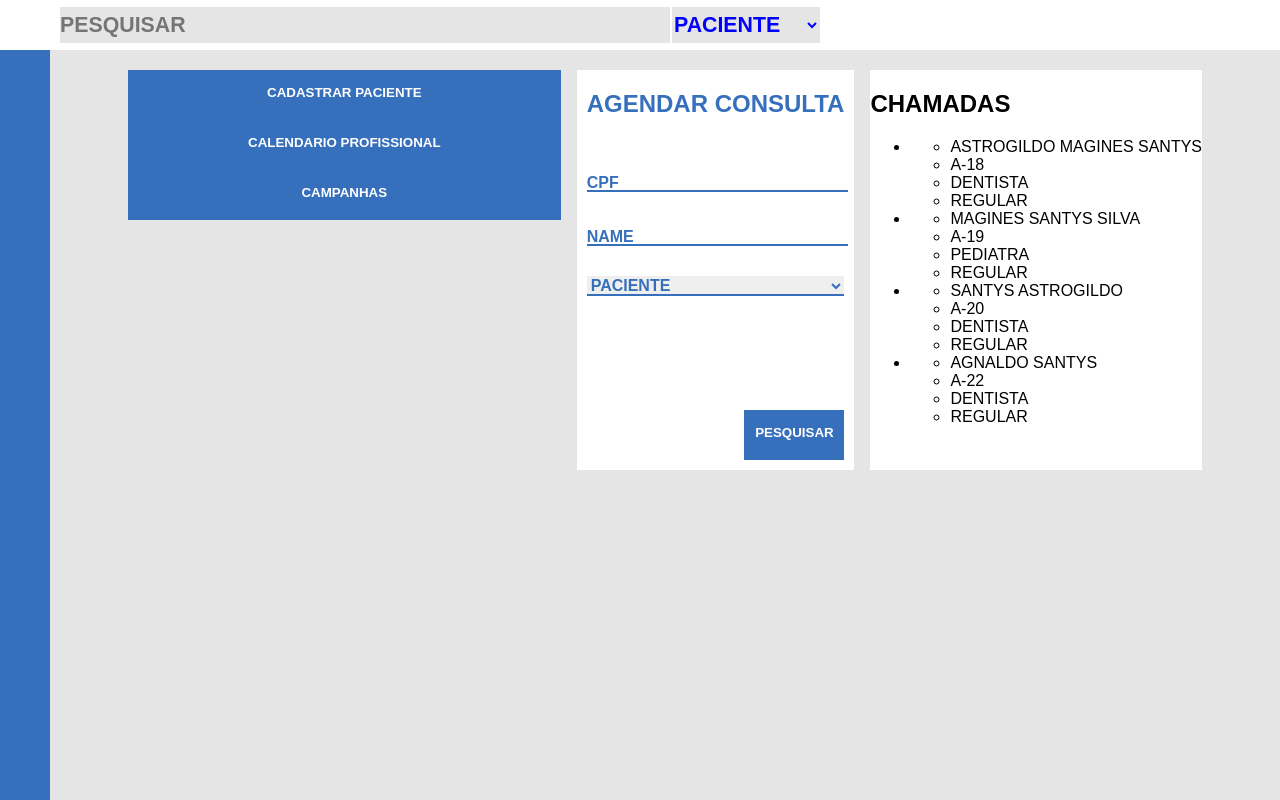
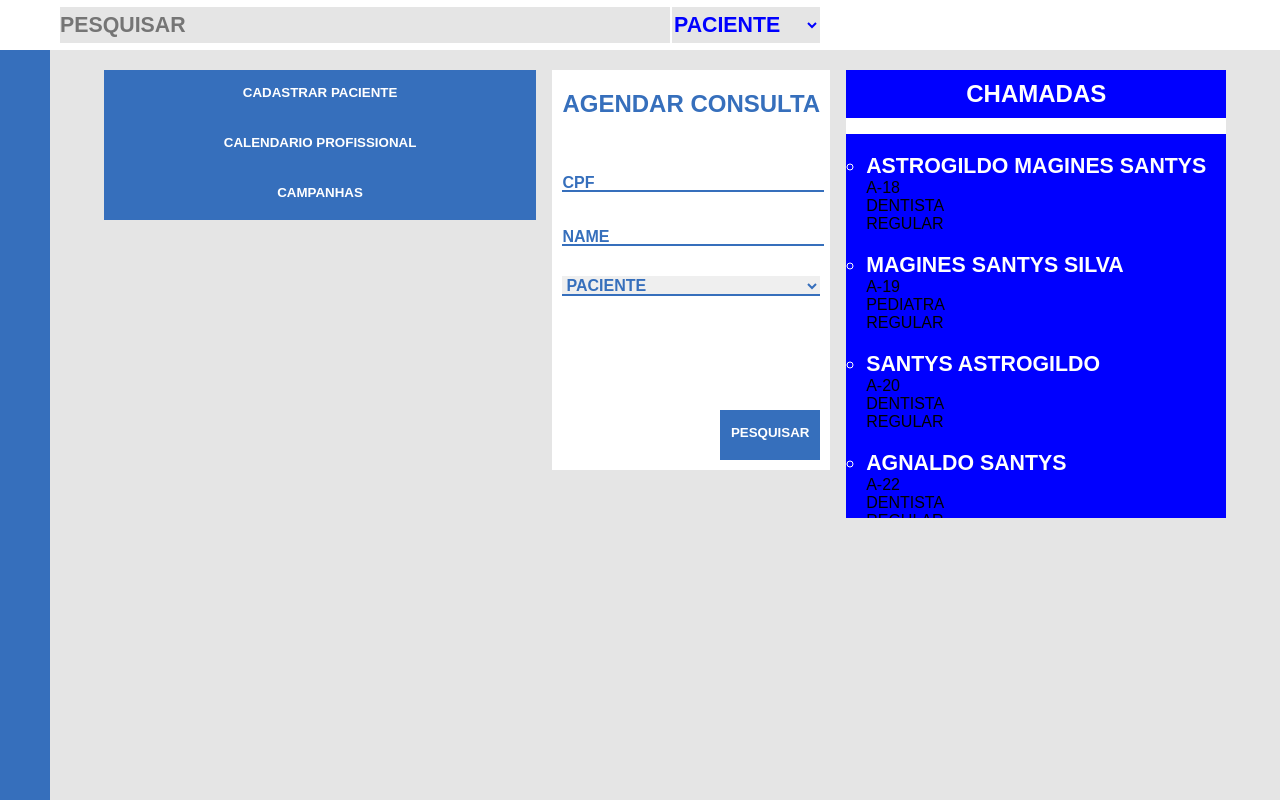
Before and after one commit to danroxha/sis, a React (Create React App) app: page / in a window 1280 px wide. Built offline with nearby package versions, Linux system fonts and the light colour scheme.

Commit message:
progresso

```diff
--- /dev/null
+++ b/src/pages/DashBoard/elements/components/SectionTertiary/SectionTertiary.css
@@ -0,0 +1,42 @@
+#list-section-tertiary header{
+    color: #FFF;
+    text-align: center;
+    vertical-align: middle;
+    padding: 10px;
+    background-color: blue;
+
+}
+#list-section-tertiary span{
+    text-align: center;
+    font-size: 18pt;
+    font-weight: bold;
+    padding: 0;
+}
+
+/*SCROLL*/
+#list-section-tertiary section {
+    overflow-y: scroll;
+    padding: 0;
+    scrollbar-width: thin;
+}
+#list-section-tertiary section::-webkit-scrollbar{
+    width: 5px;
+    background-color: #ccc;
+    padding: 0;
+}
+
+/*SCROLL*/
+
+#list-section-tertiary ul {
+    list-style: none;
+    background-color: blue;
+    padding: 10px;
+
+}
+
+.list-content li:first-of-type{
+    list-style: circle;
+    color: #FFF;
+    font-size: 16pt;
+    font-weight: bold;
+}
--- a/src/pages/DashBoard/elements/components/SectionTertiary/index.js
+++ b/src/pages/DashBoard/elements/components/SectionTertiary/index.js
@@ -2,16 +2,29 @@ import React from 'react';
 
 //import {List} from '../../../../../components/List';
 
-const List = ({data, title}) =>(
-    <main>
-        <h2>{title || ''}</h2>
+import './SectionTertiary.css';
+
+const List = ({data, title, id}) =>(
+    <main id = {id}>
+        <header>
+            <span>{title || ''}</span>
+        </header>
+        <section>
             <ul>
                 {
-                data.map(content =>
-                    <li>
+                    data.map((content, index_main) =>
+                        <li
+                            key = {`${index_main}_lists_${title}`}
+                            className = {`list-content ${(index_main == 0) ? 'fist-children' : ''}`}
+                        >
                             <ul>
                                 {Object.keys(content).map(
-                                values => <li>{content[String(values)]}</li>
+                                    (values,index_children) =>
+                                        <li
+                                            key = {`${index_children}_content_${title}`}
+                                        >
+                                            {content[String(values)]}
+                                        </li>
 
                                 )}
                             </ul>
@@ -19,6 +32,7 @@ const List = ({data, title}) =>(
                     )
                 }
             </ul>
+        </section>
     </main>
 );
 
@@ -50,11 +64,72 @@ export default function SectionTertiary(){
             especializacao: 'DENTISTA',
             prioridade : 'REGULAR',
         },
+        {
+            nome : 'AGNALDO  SANTYS',
+            consultorio : 'A-22',
+            especializacao: 'DENTISTA',
+            prioridade : 'REGULAR',
+        },
+        {
+            nome : 'AGNALDO  SANTYS',
+            consultorio : 'A-22',
+            especializacao: 'DENTISTA',
+            prioridade : 'REGULAR',
+        },
+        {
+            nome : 'AGNALDO  SANTYS',
+            consultorio : 'A-22',
+            especializacao: 'DENTISTA',
+            prioridade : 'REGULAR',
+        },
+        {
+            nome : 'AGNALDO  SANTYS',
+            consultorio : 'A-22',
+            especializacao: 'DENTISTA',
+            prioridade : 'REGULAR',
+        },
+        {
+            nome : 'AGNALDO  SANTYS',
+            consultorio : 'A-22',
+            especializacao: 'DENTISTA',
+            prioridade : 'REGULAR',
+        },
+        {
+            nome : 'AGNALDO  SANTYS',
+            consultorio : 'A-22',
+            especializacao: 'DENTISTA',
+            prioridade : 'REGULAR',
+        },
+        {
+            nome : 'AGNALDO  SANTYS',
+            consultorio : 'A-22',
+            especializacao: 'DENTISTA',
+            prioridade : 'REGULAR',
+        },
+        {
+            nome : 'AGNALDO  SANTYS',
+            consultorio : 'A-22',
+            especializacao: 'DENTISTA',
+            prioridade : 'REGULAR',
+        },
+        {
+            nome : 'AGNALDO  SANTYS',
+            consultorio : 'A-22',
+            especializacao: 'DENTISTA',
+            prioridade : 'REGULAR',
+        },
+        {
+            nome : 'AGNALDO  SANTYS',
+            consultorio : 'A-22',
+            especializacao: 'DENTISTA',
+            prioridade : 'REGULAR',
+        },
     ]
 
     return(
         <section>
             <List
+                id = {'list-section-tertiary'}
                 title = {'CHAMADAS'}
                 data = {dadosPaciente}
             />
```
Lines whose indentation alone changed are shown as unchanged.
